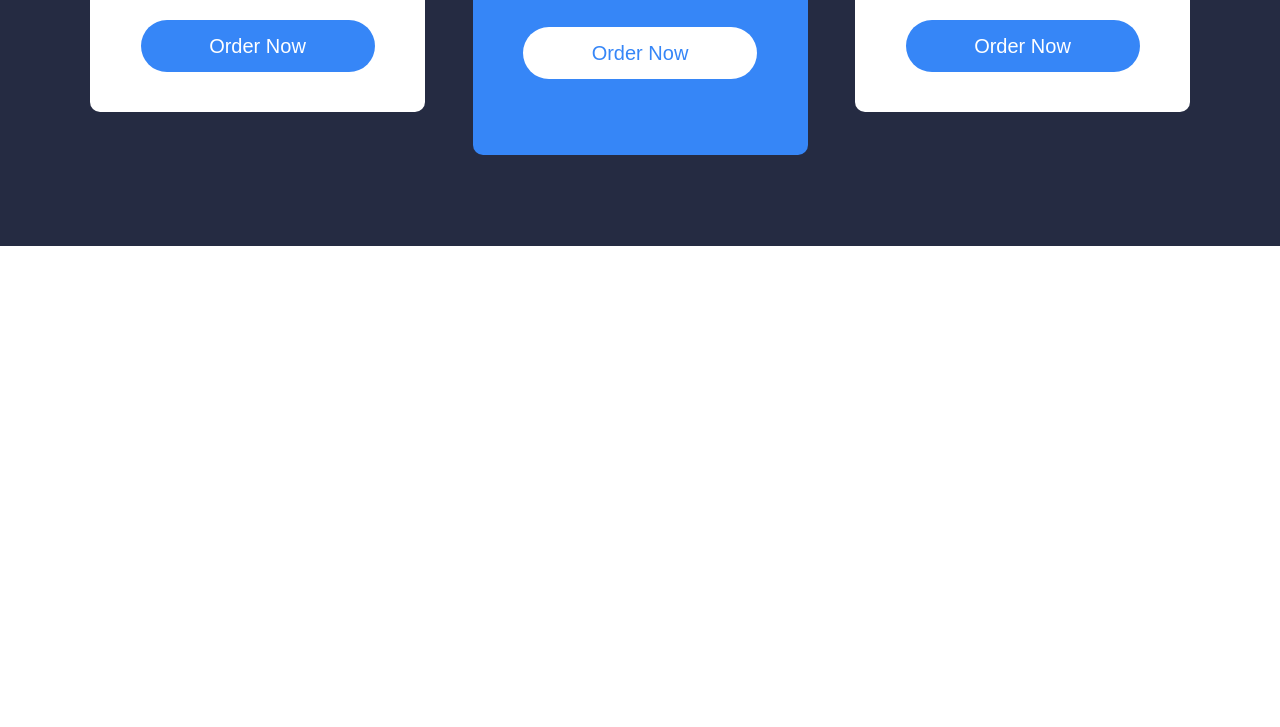
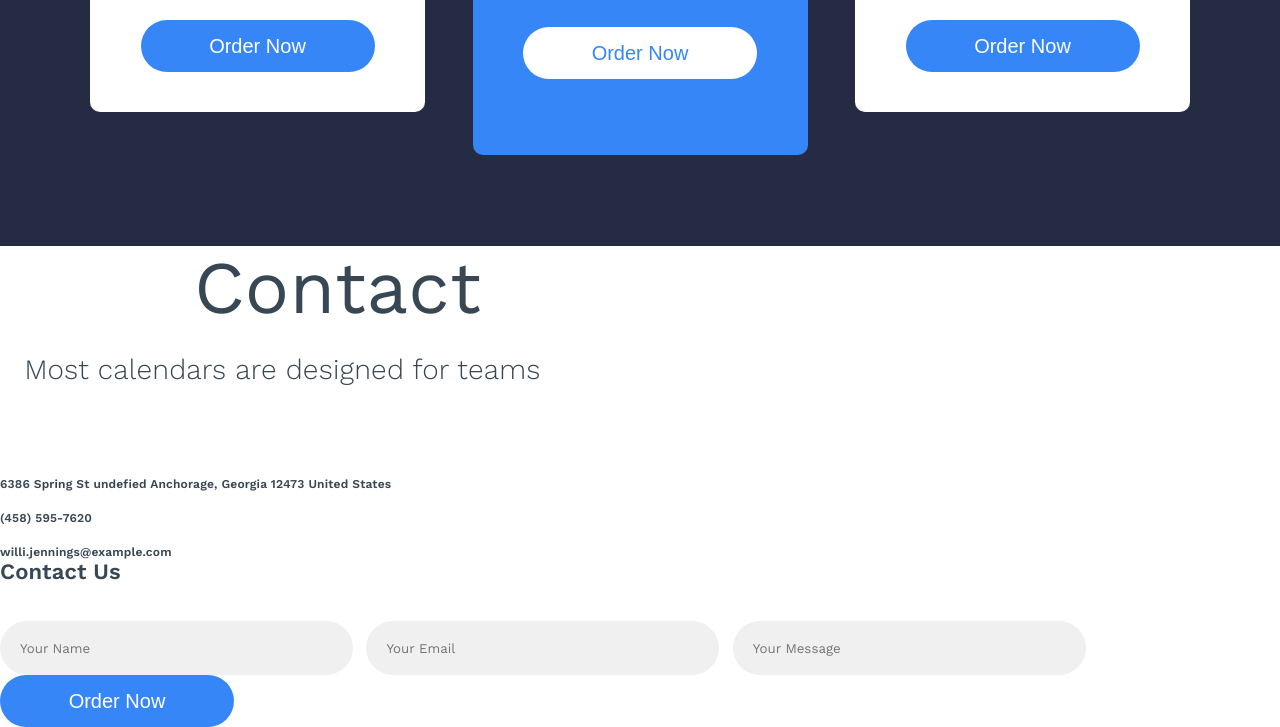
Before and after one commit to sagaban/pipistrello-project, a website: page index.html in a window 1280 px wide. Shown: the part 6119-6846 px from the top of the page. Before the commit the page ends 6365 px from the top, so only its background shows below. Drawn offline with nearby package versions, Linux system fonts and the light colour scheme; files that its build step writes are made by us from their sources.

Commit message:
add contact html

```diff
--- a/index.html
+++ b/index.html
@@ -335,7 +335,7 @@
         <div class="pricing_title">
             <h2>Pricing</h2>
             <h4 class="h4_desk-none">Most calendars are designed for teams</h4>
-            <h4 class="h4_desk">Most calendars are designed for teams. Slate is designed for freelancers</h4>
+            <h4 class="h4_desk">Most calendars are designed for teams. Slate is designed for freelancers </h4>
         </div>
 
         <div class="pricing_items">
@@ -429,11 +429,68 @@
                     <button class="btn">Order Now</button>
                 </div>
             </div>
-
-
         </div>
     </div>
-    </div>
+
+    <!--CONTACT SECTION-->
+    <div class="contact">
+        <div class="contact_title">
+            <h2 class="h2_dark">Contact</h2>
+            <h4 class="h4_dark">Most calendars are designed for teams</h4>
+        </div>
+
+        <div class="contact_social">
+            <div class="header_navbar-user-icon--box">
+                <a href="#">
+                    <svg class="header_navbar-user-icon">
+                        <use xlink:href="img/sprite.svg#icon-twitter"></use>
+                    </svg>
+                </a>
+            </div>
+
+            <div class="header_navbar-user-icon--box">
+                <a href="#">
+                    <svg class="header_navbar-user-icon">
+                        <use xlink:href="img/sprite.svg#icon-facebook2"></use>
+                    </svg>
+                </a>
+            </div>
+
+            <div class="header_navbar-user-icon--box">
+                <a href="#">
+                    <svg class="header_navbar-user-icon">
+                        <use xlink:href="img/sprite.svg#icon-linkedin"></use>
+                    </svg>
+                </a>
+            </div>
+        </div>
+
+        <div class="contact_items">
+            <svg class="header_navbar-user-icon">
+                <use xlink:href="img/sprite.svg#icon-location2"></use>
+            </svg>
+            <h6>6386 Spring St undefied Anchorage, Georgia 12473 United States</h6>
+            <svg class="header_navbar-user-icon">
+                <use xlink:href="img/sprite.svg#icon-mobile2"></use>
+            </svg>
+            <h6>(458) 595-7620</h6>
+            <svg class="header_navbar-user-icon">
+                <use xlink:href="img/sprite.svg#icon-mail2"></use>
+            </svg>
+            <h6>willi.jennings@example.com</h6>
+        </div>
+
+        <div class="contact_form">
+            <h3>Contact Us</h3>
+            <form action="#">
+                <input type="text" placeholder="Your Name" class="news_form-input">
+                <input type="text" placeholder="Your Email" class="news_form-input">
+                <input type="text" placeholder="Your Message" class="news_form-input">
+                <div class="pricing_items-btn">
+                    <button class="btn btn-small">Order Now</button>
+                </div>
+            </form>
+        </div>
     </div>
 
 </body>
--- a/sass/main.scss
+++ b/sass/main.scss
@@ -14,3 +14,4 @@
 @import "layouts/partner";
 @import "layouts/testimonial";
 @import "layouts/pricing";
+@import "layouts/contact";
```
Also changed, not shown: sass/layouts/_contact.scss (added).
